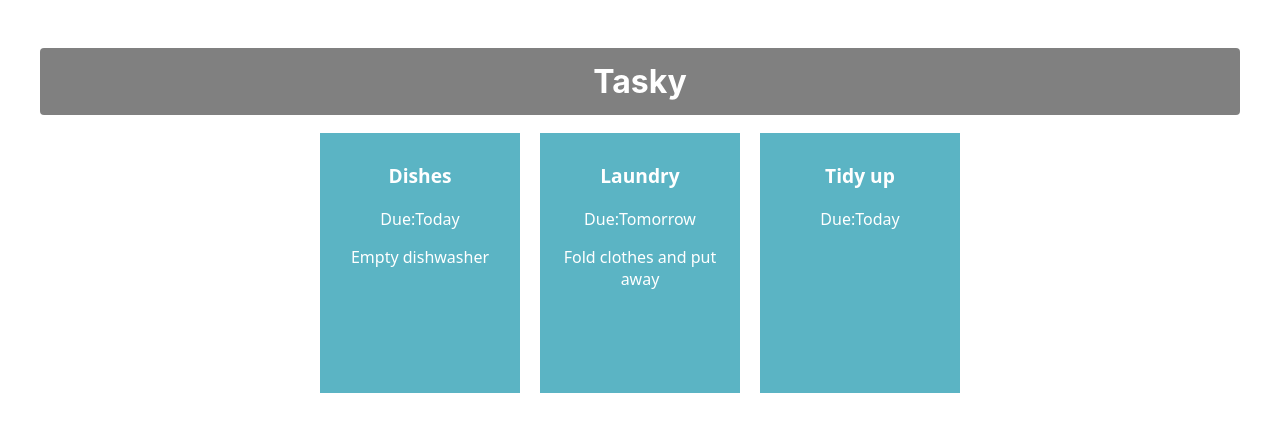
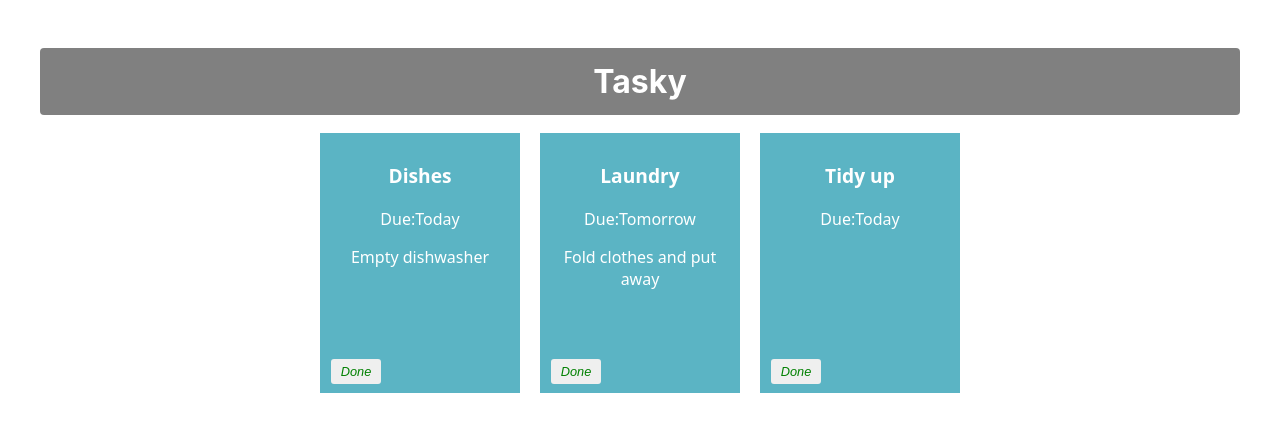
Before and after one commit to HanGRQ/react-basics-lab, a React (Create React App) app in the folder tasky/: page / in a window 1280 px wide. Shown: the top 432 px of the page. Built offline with nearby package versions, Linux system fonts and the light colour scheme.

Commit message:
Mark task as done

```diff
--- a/tasky/src/App.css
+++ b/tasky/src/App.css
@@ -34,3 +34,20 @@
   font-weight: bold;
   font-size: 1.2em;
 }
+
+button {
+  border: none;
+  border-radius: 3px;
+  font-style: italic;
+  font-size: 0.8em;
+  margin: 4px 6px;
+  width: 50px;
+  height: 25px;
+}
+
+.doneButton {
+  position: absolute;
+  bottom: 5px;
+  left: 5px;
+  color: green;
+}
--- a/tasky/src/App.js
+++ b/tasky/src/App.js
@@ -6,21 +6,29 @@
 
   const [ taskState, setTaskState ] = useState({
     tasks: [
-      { id: 1, title:"Dishes", description: "Empty dishwasher", deadline: "Today" },
-      { id: 2, title: "Laundry", description: "Fold clothes and put away", deadline: "Tomorrow" },
-      { id: 3, title: "Tidy up", deadline: "Today" }
+      { id: 1, title:"Dishes", description: "Empty dishwasher", deadline: "Today", done: false },
+      { id: 2, title: "Laundry", description: "Fold clothes and put away", deadline: "Tomorrow", done: false },
+      { id: 3, title: "Tidy up", deadline: "Today", done: false}
     ]
   });
+
+  const doneHandler = (taskIndex) => {
+    const tasks = [...taskState.tasks];
+    tasks[taskIndex].done = !tasks[taskIndex].done;
+    setTaskState({tasks});
+    console.log(`${taskIndex} ${tasks[taskIndex].done}`);
+  }
 
   return (
     <div className="container">
       <h1>Tasky</h1>
-      {taskState.tasks.map((task) => (
+      {taskState.tasks.map((task, index) => (
         <Task
           title={task.title}
           description={task.description}
           deadline={task.deadline}
           key={task.id}
+          markDone={() => doneHandler(index)}
         />
       ))}
     </div>
--- a/tasky/src/components/Task.js
+++ b/tasky/src/components/Task.js
@@ -7,6 +7,7 @@
             <p className="title">{props.title}</p>
             <p>Due:{props.deadline}</p>
             <p>{props.description}</p>
+            <button onClick={props.markDone} className='doneButton'>Done</button>
         </div>
     )
 }
```
Lines whose indentation alone changed are shown as unchanged.
